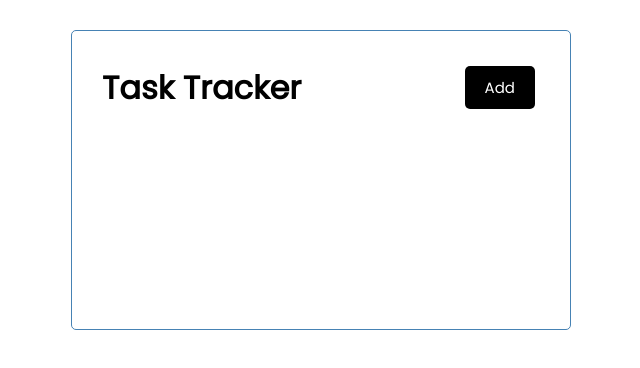
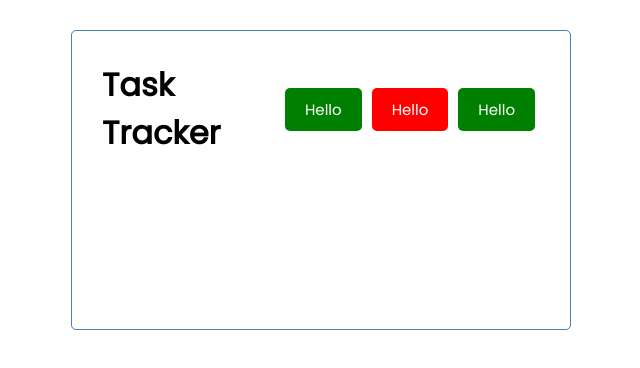
Before and after one commit to sarwarsunjid/react-task-tracker, a React (Create React App) app: page / in a window 1280 px wide. Shown: the top 368 px of the page, without its empty margins (319-959 px from the left). Built offline with nearby package versions, Linux system fonts and the light colour scheme.

Commit message:
Create Component For Button, Add This Component to Main File Update

```diff
--- a/src/components/Button.js
+++ b/src/components/Button.js
@@ -1,6 +1,9 @@
-export const Button = () => {
-    return <button className='btn'>Add</button>
+export const Button = ({ color, text }) => {
+    return <button style={{ backgroundColor: color}}
+    className='btn'>{text}</button>
 
 }
 
+
+
 export default Button
--- a/src/components/Header.js
+++ b/src/components/Header.js
@@ -26,7 +26,10 @@
 
             {/* compile index.css files for styling component */}
             <h1>{title}</h1>
-            <Button />
+            <Button color ='green' text='Hello' />
+            {/* reusable component and different props */}
+            <Button color ='red' text='Hello' />
+            <Button color ='green' text='Hello' />
         </header>
     )
 }
```
